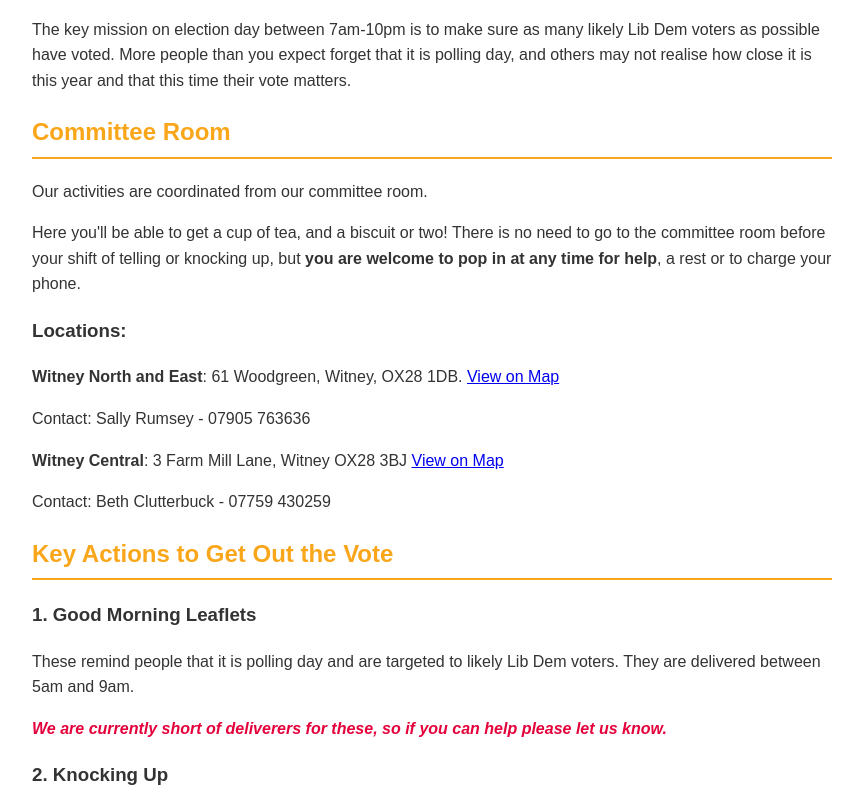
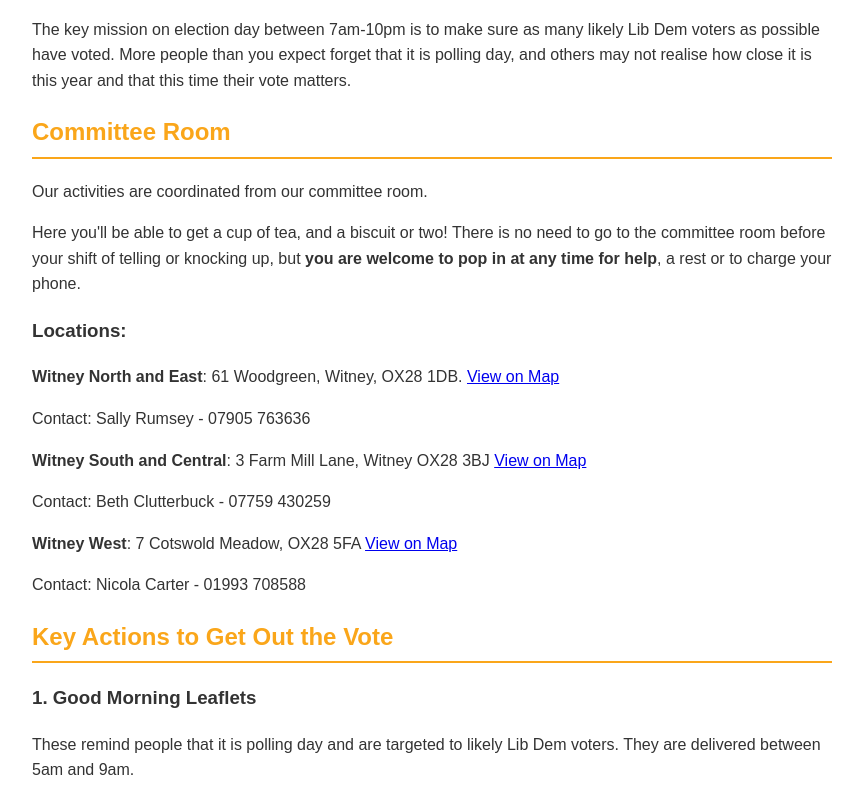
Before and after one commit to witneynorthld/electionday, a plain HTML site: page index.html in a window 1280 px wide. Shown: the part 420-1215 px from the top of the page, without its empty margins (208-1071 px from the left). Drawn offline with Linux system fonts and the light colour scheme.

Commit message:
West hub

```diff
--- a/index.html
+++ b/index.html
@@ -58,8 +58,12 @@
         <h3>Locations:</h3>
         <p><strong>Witney North and East</strong>:  61 Woodgreen, Witney, OX28 1DB. <a href="https://maps.app.goo.gl/aDGEbScR4FWuZzUH8">View on Map</a></p>
         <p>Contact: Sally Rumsey - 07905 763636</p>
-        <p><strong>Witney Central</strong>: 3 Farm Mill Lane, Witney OX28 3BJ <a href="https://maps.app.goo.gl/KJ5dT6VSThRnvE6b9">View on Map</a></p>
+        <p><strong>Witney South and Central</strong>: 3 Farm Mill Lane, Witney OX28 3BJ <a href="https://maps.app.goo.gl/KJ5dT6VSThRnvE6b9">View on Map</a></p>
         <p>Contact: Beth Clutterbuck - 07759 430259</p>
+        <p><strong>Witney West</strong>: 7 Cotswold Meadow, OX28 5FA <a href="https://maps.app.goo.gl/2ij6R2emwDhYeJ9X9">View on Map</a></p>
+        <p>Contact: Nicola Carter - 01993 708588</p>
+
+
         <h2>Key Actions to Get Out the Vote</h2>
 
         <h3>1. Good Morning Leaflets</h3>
```
